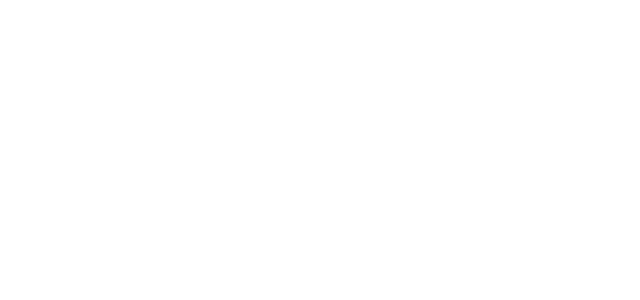
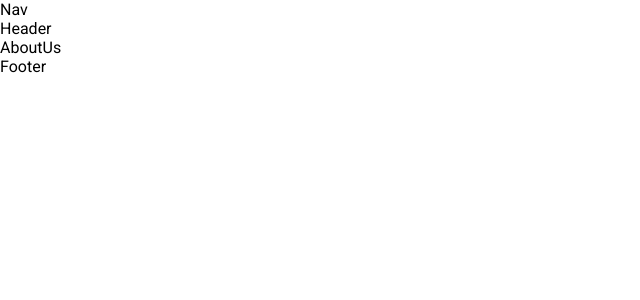
Before and after one commit to MVCORNEL/React-MUI-Interface, a React (Create React App) app: page /about in a window 1280 px wide. Shown: the top 300 px of the page, without its empty margins (0-640 px from the left). Built offline with nearby package versions, Linux system fonts and the light colour scheme.

Commit message:
Install Router create Routes, Add MUI LIB(Forgotten)

```diff
--- a/package.json
+++ b/package.json
@@ -3,12 +3,16 @@
   "version": "0.1.0",
   "private": true,
   "dependencies": {
+    "@emotion/react": "^11.10.6",
+    "@emotion/styled": "^11.10.6",
     "@mui/icons-material": "^5.11.9",
+    "@mui/material": "^5.11.9",
     "@testing-library/jest-dom": "^5.16.5",
     "@testing-library/react": "^13.4.0",
     "@testing-library/user-event": "^13.5.0",
     "react": "^18.2.0",
     "react-dom": "^18.2.0",
+    "react-router-dom": "^6.8.1",
     "react-scripts": "5.0.1",
     "web-vitals": "^2.1.4"
   },
--- a/src/App.js
+++ b/src/App.js
@@ -1,8 +1,13 @@
 import reset from "./reset.module.css";
 import CustomTheme from "./theme/CustomTheme";
+import Router from "./pages/Router";
 
 function App() {
-  return <CustomTheme className={reset}></CustomTheme>;
+  return (
+    <CustomTheme className={reset}>
+      <Router />
+    </CustomTheme>
+  );
 }
 
 export default App;
--- /dev/null
+++ b/src/pages/AboutUs.js
@@ -0,0 +1,5 @@
+const AboutUs = () => {
+  return <div>AboutUs</div>;
+};
+
+export default AboutUs;
--- /dev/null
+++ b/src/pages/Auth.js
@@ -0,0 +1,5 @@
+const Auth = () => {
+  return <div>Auth</div>;
+};
+
+export default Auth;
--- /dev/null
+++ b/src/pages/CurvingWindows.js
@@ -0,0 +1,5 @@
+const CurvingWindows = () => {
+  return <div>CurvingWindows</div>;
+};
+
+export default CurvingWindows;
--- /dev/null
+++ b/src/pages/ErrorPage.js
@@ -0,0 +1,25 @@
+import { useRouteError, isRouteErrorResponse } from 'react-router-dom';
+
+//more about
+//https://github.com/remix-run/react-router/discussions/9628
+function ErrorPage() {
+  let error = useRouteError;
+
+  if (isRouteErrorResponse(error)) {
+    if (error.status === 401) {
+      //TODO
+    } else if (error.status === 404) {
+      //TODO
+    }
+  }
+  //TODO
+  return (
+    <div>
+      <nav>nav</nav>
+      <h1>An error occurred</h1>
+      <p>Could not find this page!</p>
+    </div>
+  );
+}
+
+export default ErrorPage;
--- /dev/null
+++ b/src/pages/Home.js
@@ -0,0 +1,5 @@
+const Home = () => {
+  return <div>Home</div>;
+};
+
+export default Home;
--- /dev/null
+++ b/src/pages/Portofolio.js
@@ -0,0 +1,5 @@
+const Portofolio = () => {
+  return <div>Portofolio</div>;
+};
+
+export default Portofolio;
--- /dev/null
+++ b/src/pages/RootLayout.js
@@ -0,0 +1,17 @@
+import { Outlet } from "react-router-dom";
+import React from "react";
+
+function RootLayout() {
+  return (
+    <React.Fragment>
+      <nav>Nav</nav>
+      <header>Header</header>
+      <main>
+        <Outlet />
+      </main>
+      <footer>Footer</footer>
+    </React.Fragment>
+  );
+}
+
+export default RootLayout;
--- /dev/null
+++ b/src/pages/Router.js
@@ -0,0 +1,30 @@
+import { RouterProvider, createBrowserRouter, createRoutesFromElements, Route } from 'react-router-dom';
+import RootLayout from './RootLayout';
+import ErrorPage from './ErrorPage';
+import Home from './Home';
+import CurvingWindows from './CurvingWindows';
+import Portofolio from './Portofolio';
+import AboutUs from './AboutUs';
+import Auth from './Auth';
+
+//createBrowser and createRoutesFromElements were used  instead of JSX Route/Routes elements because enables new Router 6.4 features
+const router = createBrowserRouter(
+  //Create routes from JSX ELEMENTS
+  createRoutesFromElements(
+    //Route layout uses the Outlet component, which will act like a placeholder entry point where all routes will be added
+    <Route path="/" element={<RootLayout />} errorElement={<ErrorPage />}>
+      {/* turn the so called route into an index route making it the default route */}
+      <Route index={true} element={<Home />} />
+      <Route path="about" element={<AboutUs />} />
+      <Route path="auth" element={<Auth />} />
+      <Route path="portofolio" element={<Portofolio />} />
+      <Route path="windows" element={<CurvingWindows />} />
+    </Route>
+  )
+);
+
+const Router = () => {
+  return <RouterProvider router={router} />;
+};
+
+export default Router;
```
Also changed, not shown: src/theme/CustomTheme.js (+9 -9 lines), 2 other files (tests, documents, lock files or other folders).
